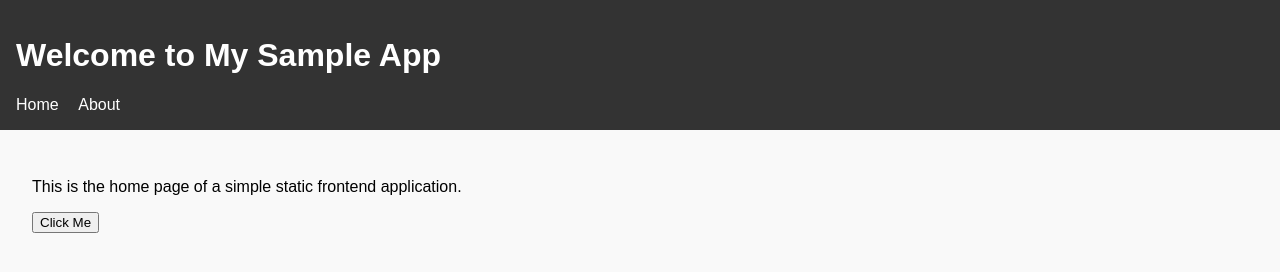
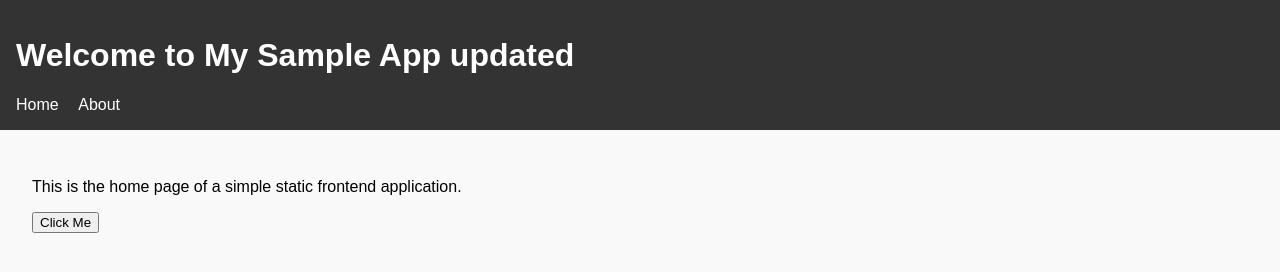
Before and after one commit to Varun9650/sample, a plain HTML site: page index.html in a window 1280 px wide. Drawn offline with Linux system fonts and the light colour scheme.

Commit message:
update home page

```diff
--- a/index.html
+++ b/index.html
@@ -2,12 +2,12 @@
 <html lang="en">
 <head>
   <meta charset="UTF-8" />
-  <title>Home | Sample App</title>
+  <title>Home is updated | Sample App</title>
   <link rel="stylesheet" href="style.css" />
 </head>
 <body>
   <header>
-    <h1>Welcome to My Sample App</h1>
+    <h1>Welcome to My Sample App updated</h1>
     <nav>
       <a href="index.html">Home</a>
       <a href="about.html">About</a>
```
Also changed, not shown: 1 other file.
